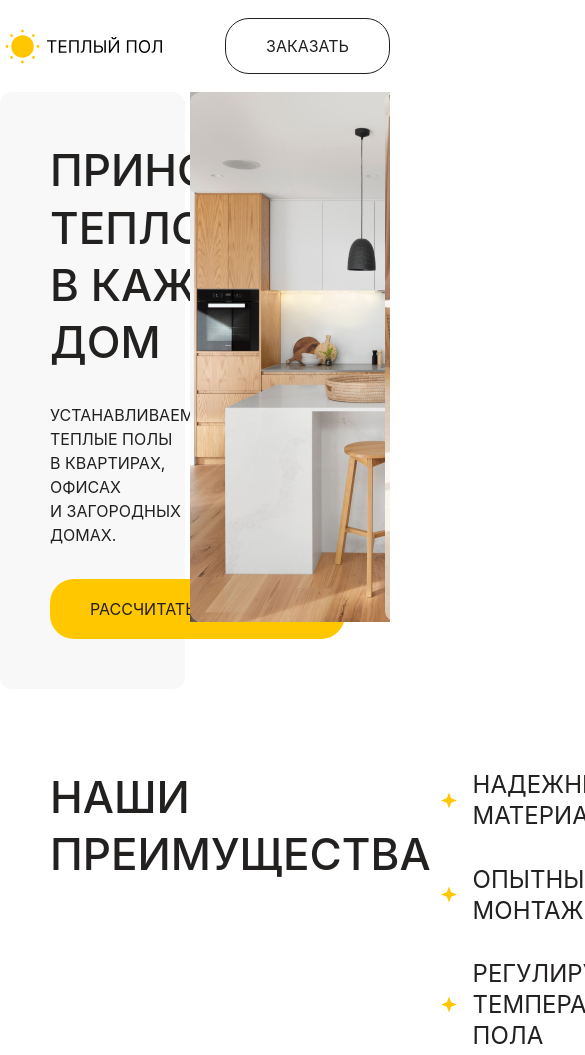
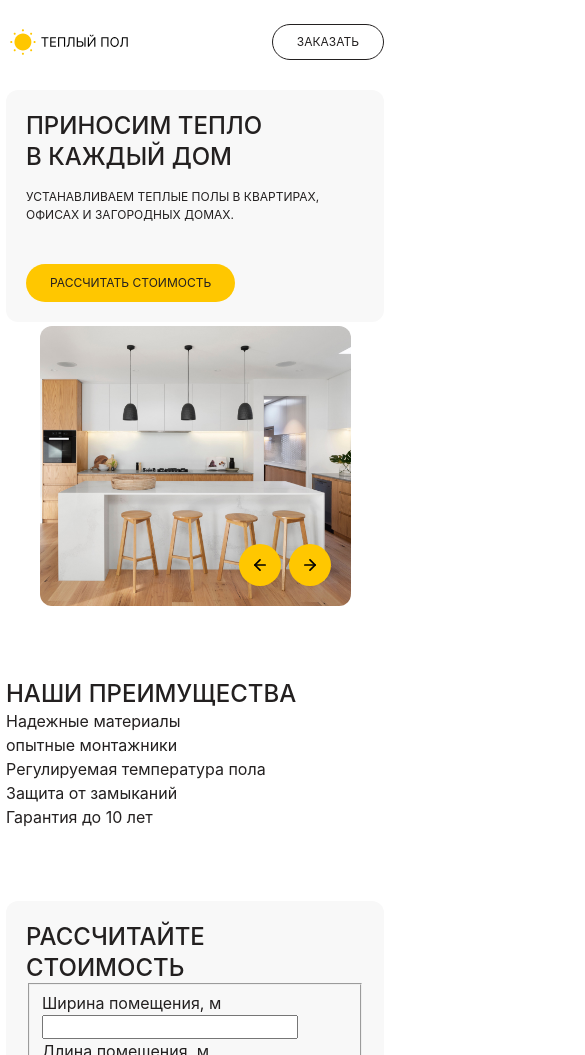
Before and after one commit to klimetyonok/underfloor_heating, a plain HTML site: page index.html in a window 390 px wide. Shown: the top 1055 px of the page, 585 px wide, since content can reach past the window. Drawn offline with nearby package versions, Linux system fonts and the light colour scheme; a web font is replaced by a local one.

Commit message:
feat: add adaptive to slider

```diff
--- a/index.html
+++ b/index.html
@@ -9,10 +9,10 @@
     <link rel="stylesheet" href="style/font.css" />
     <link rel="stylesheet" href="style/style.css" />
     <link rel="stylesheet" href="style/header.css" />
-    <link rel="stylesheet" href="style/footer.css" />
     <link rel="stylesheet" href="style/hero.css" />
-    <link rel="stylesheet" href="style/advantages.css" />
-    <link rel="stylesheet" href="style/calc.css" />
+    <!-- <link rel="stylesheet" href="style/advantages.css" /> -->
+    <!-- <link rel="stylesheet" href="style/calc.css" /> -->
+    <!-- <link rel="stylesheet" href="style/footer.css" /> -->
     <link
       rel="stylesheet"
       href="https://cdn.jsdelivr.net/npm/swiper@9/swiper-bundle.min.css"
@@ -27,9 +27,11 @@
       <h1 class="visually-hidden">Тёплый пол в каждый дом</h1>
       <div class="container header__container">
         <img
-          class="header__logo"
+          class="header__logo image"
           src="media/logo.svg"
           alt="Логотип с солнышком и текстом компании теплый пол"
+          width="162"
+          height="39"
         />
         <button class="header__button button">заказать</button>
       </div>
@@ -192,9 +194,11 @@
     <footer class="footer">
       <div class="container footer__container">
         <img
-          class="footer__logo"
+          class="footer__logo image"
           src="media/logo.svg"
           alt="Логотип с&nbsp;солнышком и текстом компании теплый пол"
+          width="162"
+          height="39"
         />
 
         <ul class="footer__list footer__social list-reset">
--- a/js/script.js
+++ b/js/script.js
@@ -8,5 +8,13 @@ new Swiper('.hero__slider', {
     },
     autoplay: {
         delay: 3000,
+    },
+    breakpoints: {
+        320: {
+            slidesPerView: 1,
+        },
+        560: {
+            spaceBetween: 8,
+        }
     }
 })
--- a/style/header.css
+++ b/style/header.css
@@ -13,3 +13,9 @@
   background-color: transparent;
   border: 1px solid #232020;
 }
+
+@media (max-width: 920px) {
+  .header__logo {
+    width: 124px;
+  }
+}
--- a/style/hero.css
+++ b/style/hero.css
@@ -1,8 +1,4 @@
 .hero {
-  --width-slide: 590px;
-  --height-slide: 530px;
-  --width-block: calc(50% - 10px);
-  --gap: 10px;
   padding-top: 0;
   overflow: hidden;
 }
@@ -10,7 +6,7 @@
 .hero__container {
   position: relative;
   display: flex;
-  gap: var( --gap);
+  gap: var(--gap);
 }
 
 .hero__content {
@@ -24,6 +20,7 @@
   position: absolute;
   left: calc(var(--width-block) + var(--gap) / 2);
   width: calc(((var(--width-block) + var(--gap)) * 2) - var(--gap));
+  height: 100%;
 }
 
 .hero__title {
@@ -39,7 +36,8 @@
 
 .hero__image {
   width: var(--width-slide);
-  height: var(--height-slide);
+  max-width: 100%;
+  height: 100%;
   background-position: center;
   background-size: cover;
   background-repeat: no-repeat;
@@ -48,12 +46,13 @@
 
 .hero__slider {
   position: relative;
+  height: 100%;
 }
 
 .hero__arrow {
   position: absolute;
-  bottom: 50px;
-  left: calc(var(--width-slide) - 50px);
+  bottom: var(--padding);
+  left: calc(var(--width-slide) - var(--padding));
   transform: translateX(-100%);
   display: flex;
   gap: 8px;
@@ -74,3 +73,57 @@
 .hero__slider-btn_prev {
   transform: rotate(180deg);
 }
+
+@media (max-width: 1240px) {
+  .hero__title {
+    margin-bottom: 24px;
+  }
+
+  .hero__description {
+    margin-bottom: 98px;
+  }
+}
+
+@media (max-width: 920px) {
+  .hero__container {
+    flex-direction: column;
+  }
+
+  .hero__content {
+    width: 100%;
+  }
+
+  .hero__title {
+    margin-bottom: 16px;
+    max-width: 410px;
+  }
+
+  .hero__description {
+    margin-bottom: 50px;
+    max-width: 410px;
+    font-size: 14px;
+  }
+
+  .hero__slider-block {
+    position: static;
+    height: 280px;
+  }
+
+  .hero__arrow {
+    left: auto;
+    right: var(--padding);
+    transform: none;
+  }
+}
+
+@media (max-width: 560px) {
+  .hero__description {
+    font-size: 12px;
+    margin-bottom: 24px;
+  }
+
+  .hero__slider-block {
+    max-width: var(--width-slide);
+    margin: 0 auto;
+  }
+}
--- a/style/style.css
+++ b/style/style.css
@@ -1,3 +1,10 @@
+:root {
+  --width-slide: 590px;
+  --width-block: calc(50% - 10px);
+  --gap: 10px;
+  --padding: 50px;
+}
+
 html {
   box-sizing: border-box;
 }
@@ -33,7 +40,7 @@ body {
 }
 
 .image {
-  min-width: 100%;
+  max-width: 100%;
   height: auto;
 }
 
@@ -60,7 +67,7 @@ body {
 .gray-block {
   background-color: #f8f8f8;
   border-radius: 12px;
-  padding: 50px;
+  padding: var(--padding);
   min-height: 530px;
 }
 
@@ -72,3 +79,71 @@ body {
   margin-top: 0;
   margin-bottom: 0;
 }
+
+@media (max-width: 1240px) {
+  :root {
+    --padding: 30px;
+    --width-slide: 440px;
+  }
+
+  .container {
+    max-width: 890px;
+  }
+
+  .section__offset {
+    padding-top: 30px;
+    padding-bottom: 30px;
+  }
+
+  .title {
+    font-size: 34px;
+  }
+
+  .gray-block {
+    min-height: 396px;
+  }
+}
+
+@media (max-width: 920px) {
+  :root {
+    --padding: 24px;
+    --width-slide: 311px;
+  }
+
+  .container {
+    max-width: 690px;
+    padding: 0 30px;
+  }
+
+  .gray-block {
+    min-height: 280px;
+  }
+
+  .button {
+    padding: 10px 24px;
+    font-size: 14px;
+  }
+}
+
+@media (max-width: 560px) {
+  :root {
+    --padding: 20px;
+    --gap: 4px;
+  }
+
+  .container {
+    padding: 6px;
+  }
+
+  .gray-block {
+    min-height: 232px;
+  }
+
+  .title {
+    font-size: 24px;
+  }
+
+  .button {
+    font-size: 12px;
+  }
+}
```
